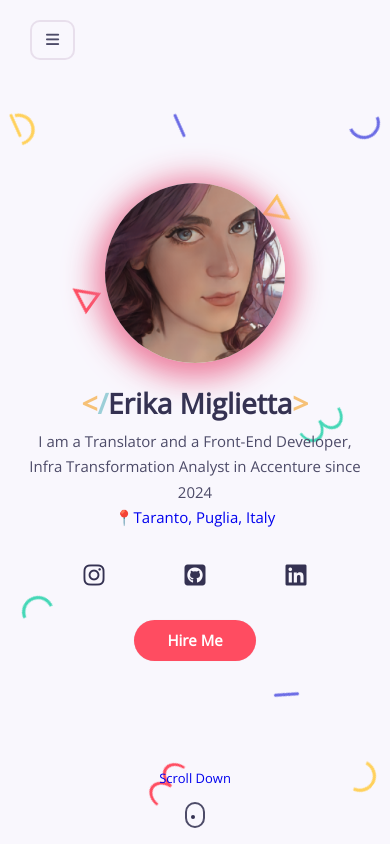
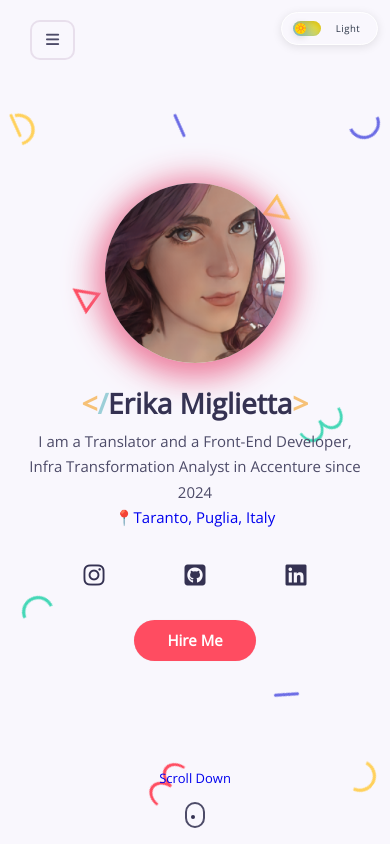
Before and after one commit to erina92/react-portfolio, a React (Create React App) app: page / in a window 390 px wide. Shown: the top 844 px of the page. Built offline with nearby package versions, Linux system fonts and the light colour scheme; no server answers.

Commit message:
feat: add mobile-optimized theme toggle in top right corner

```diff
--- a/src/components/games/games.jsx
+++ b/src/components/games/games.jsx
@@ -140,10 +140,7 @@ const Games = () => {
           const { id, image, title, url } = game;
           const trophies = trophyData[title];
           return (
-            <div
-              key={id}
-              className="games__card"
-            >
+            <div key={id} className="games__card">
               <div className="work__card">
                 <div className="work__thumbnail">
                   <img src={image} alt={title} className="work__img" />
--- a/src/components/sidebar/Sidebar.jsx
+++ b/src/components/sidebar/Sidebar.jsx
@@ -27,6 +27,11 @@ const Sidebar = ({ toggleDarkMode, darkMode }) => {
 
   return (
     <>
+      {/* Mobile Theme Toggle - Top Right Corner */}
+      <div className="mobile-theme-toggle">
+        <ThemeToggle darkMode={darkMode} toggleDarkMode={toggleDarkMode} />
+      </div>
+
       <aside className={toggle ? "aside show-menu" : "aside"}>
         <a href="#home" className="nav__logo">
           <i className="fa-solid fa-code"></i>
--- a/src/components/sidebar/sidebar.css
+++ b/src/components/sidebar/sidebar.css
@@ -137,7 +137,68 @@
   border-radius: 10px;
 }
 
+/* Mobile Theme Toggle - Top Right Corner */
+.mobile-theme-toggle {
+  display: none; /* Hidden on desktop */
+}
+
 @media screen and (max-width: 1024px) {
+  .mobile-theme-toggle {
+    display: block;
+    position: fixed;
+    top: 1.25rem;
+    right: 1.875rem;
+    z-index: 100;
+    background: var(--body-color);
+    border-radius: 20px;
+    padding: 0.2rem;
+    box-shadow: 0 2px 10px rgba(0, 0, 0, 0.1);
+    border: 1px solid var(--container-color);
+  }
+
+  .mobile-theme-toggle .theme-toggle {
+    border-radius: 15px;
+    padding: 0.4rem 0.75rem;
+    font-size: var(--smaller-font-size);
+    writing-mode: initial;
+    text-orientation: initial;
+    transform: none;
+    border: none;
+    background: transparent;
+  }
+
+  .mobile-theme-toggle .theme-toggle-track {
+    width: 35px;
+    height: 18px;
+    border-radius: 9px;
+  }
+
+  .mobile-theme-toggle .theme-toggle-thumb {
+    width: 14px;
+    height: 14px;
+    top: 2px;
+    left: 2px;
+  }
+
+  .mobile-theme-toggle .theme-toggle.dark .theme-toggle-thumb {
+    transform: translateX(17px);
+  }
+
+  .mobile-theme-toggle .theme-toggle.light .theme-toggle-thumb {
+    transform: translateX(0);
+  }
+
+  .mobile-theme-toggle .theme-label {
+    margin-top: 0;
+    margin-left: 0.5rem;
+    font-size: var(--smaller-font-size);
+  }
+
+  /* Hide desktop theme toggle on mobile */
+  .theme-toggle-item {
+    display: none;
+  }
+
   .aside {
     left: -110px;
   }
@@ -158,12 +219,64 @@
 }
 
 @media screen and (max-width: 768px) {
+  .mobile-theme-toggle {
+    top: 1rem;
+    right: 1rem;
+  }
+
+  .mobile-theme-toggle .theme-toggle {
+    padding: 0.35rem 0.6rem;
+    font-size: 0.7rem;
+  }
+
+  .mobile-theme-toggle .theme-toggle-track {
+    width: 30px;
+    height: 16px;
+  }
+
+  .mobile-theme-toggle .theme-toggle-thumb {
+    width: 12px;
+    height: 12px;
+  }
+
+  .mobile-theme-toggle .theme-toggle.dark .theme-toggle-thumb {
+    transform: translateX(14px);
+  }
+
   .language-dropdown {
     width: 5vw;
   }
 }
 
 @media screen and (max-width: 576px) {
+  .mobile-theme-toggle {
+    top: 0.75rem;
+    right: 0.75rem;
+  }
+
+  .mobile-theme-toggle .theme-toggle {
+    padding: 0.3rem 0.5rem;
+    font-size: 0.6rem;
+  }
+
+  .mobile-theme-toggle .theme-toggle-track {
+    width: 28px;
+    height: 15px;
+  }
+
+  .mobile-theme-toggle .theme-toggle-thumb {
+    width: 11px;
+    height: 11px;
+  }
+
+  .mobile-theme-toggle .theme-toggle.dark .theme-toggle-thumb {
+    transform: translateX(13px);
+  }
+
+  .mobile-theme-toggle .theme-label {
+    font-size: 0.6rem;
+  }
+
   .aside {
     align-items: center;
   }
```
Also changed, not shown: src/components/portfolio/Portfolio.jsx (+7 -24 lines).
